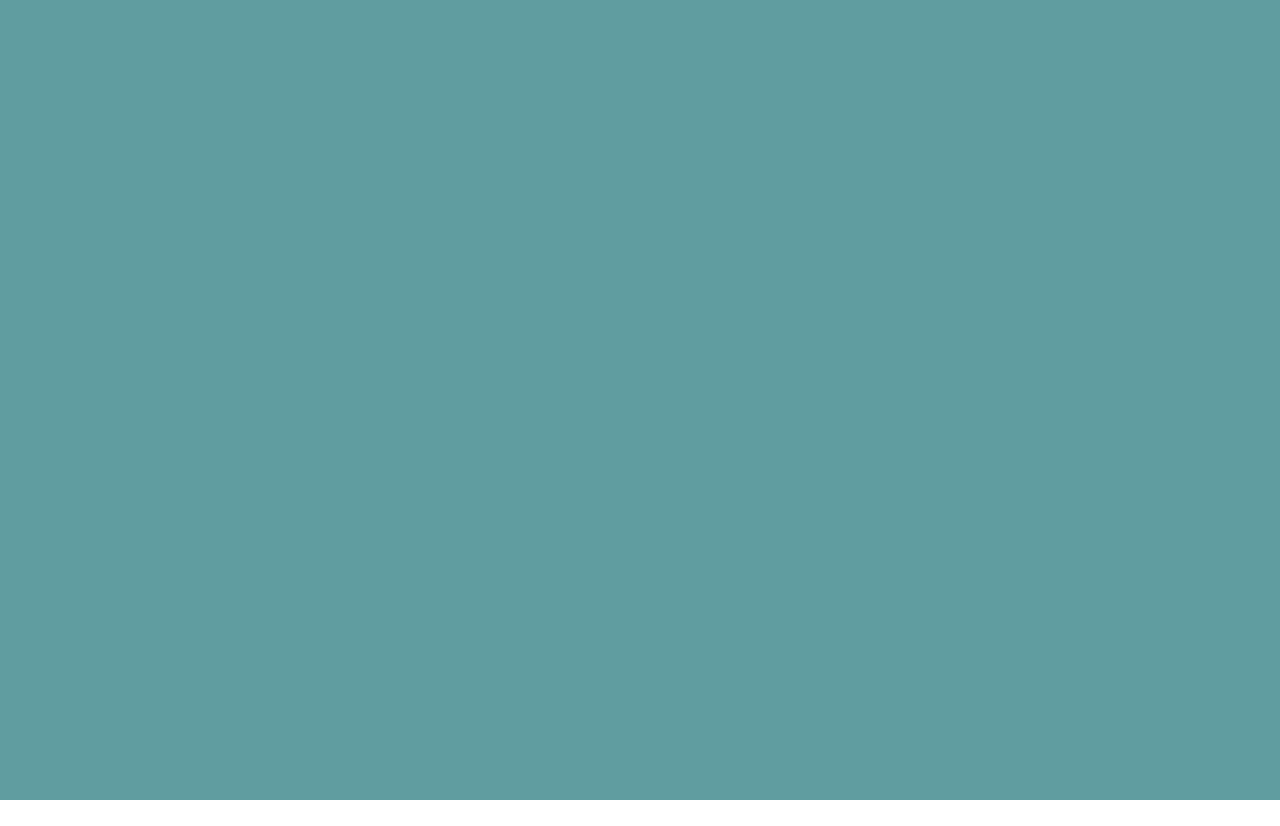
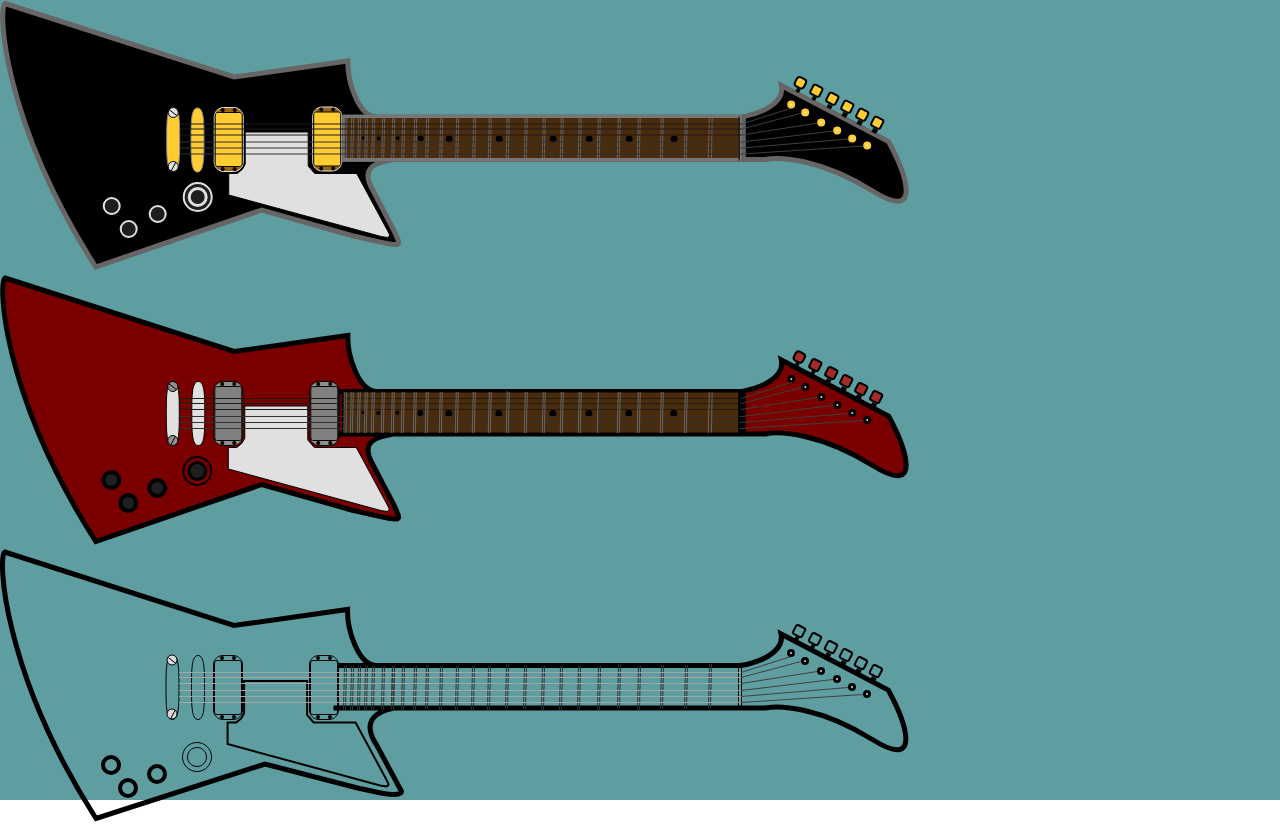
Before and after one commit to gugaSouza-dev/Gus, a plain HTML site: page index.html in a window 1280 px wide. Before the commit the page ends 800 px from the top, so only its background shows below. Drawn offline with Linux system fonts and the light colour scheme.

Commit message:
img path fix and adding references

```diff
--- a/index.html
+++ b/index.html
@@ -9,10 +9,9 @@
 <body>
     <main>
         <section class="container">
-            <img src="./imgs/guitar_black.svg" alt="" srcset="" class="guitar">
-            <img src="./imgs/guitar_red.svg" alt="" srcset="" class="guitar">
-
-
+            <img src="./imgs/guitar-black.svg" alt="" srcset="" class="guitar">
+            <img src="./imgs/guitar-red.svg" alt="" srcset="" class="guitar">
+            <img src="./imgs/guitar.svg" alt="" srcset="" class="guitar">
         </section>
     </main>
 </body>
```
Also changed, not shown: referencias.txt (added).
